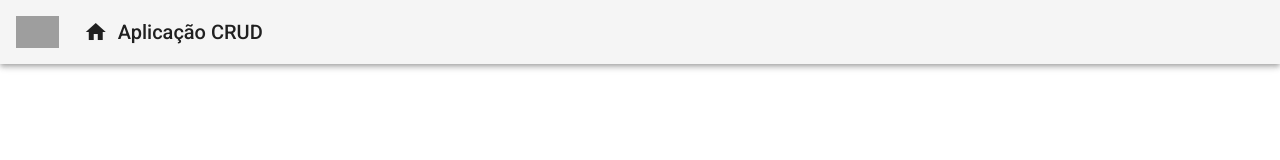
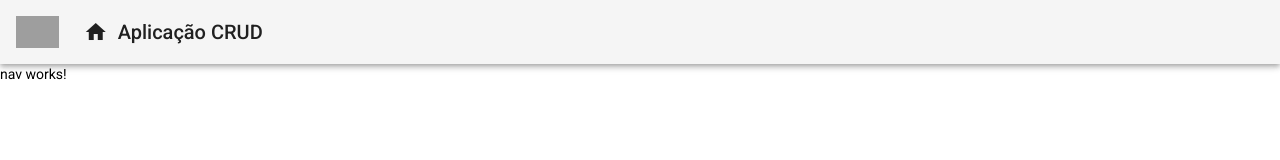
Before and after one commit to geraldodf/almoxarifado-frontend, an Angular app: page / in a window 1280 px wide. Shown: the top 160 px of the page. Built offline with nearby package versions, Linux system fonts and the light colour scheme; grey boxes are pictures that could not be loaded.

Commit message:
Criando parte de navegação

```diff
--- a/src/app/app.component.html
+++ b/src/app/app.component.html
@@ -1,2 +1,3 @@
 <app-header></app-header>
+<app-nav></app-nav>
 <app-footer></app-footer>
--- /dev/null
+++ b/src/app/components/template/nav/nav.component.html
@@ -0,0 +1 @@
+<p>nav works!</p>
--- /dev/null
+++ b/src/app/components/template/nav/nav.component.ts
@@ -0,0 +1,15 @@
+import { Component, OnInit } from '@angular/core';
+
+@Component({
+  selector: 'app-nav',
+  templateUrl: './nav.component.html',
+  styleUrls: ['./nav.component.css']
+})
+export class NavComponent implements OnInit {
+
+  constructor() { }
+
+  ngOnInit(): void {
+  }
+
+}
```
Also changed, not shown: src/app/app.module.ts (+9 -2 lines), src/app/components/template/nav/nav.component.css (added).
